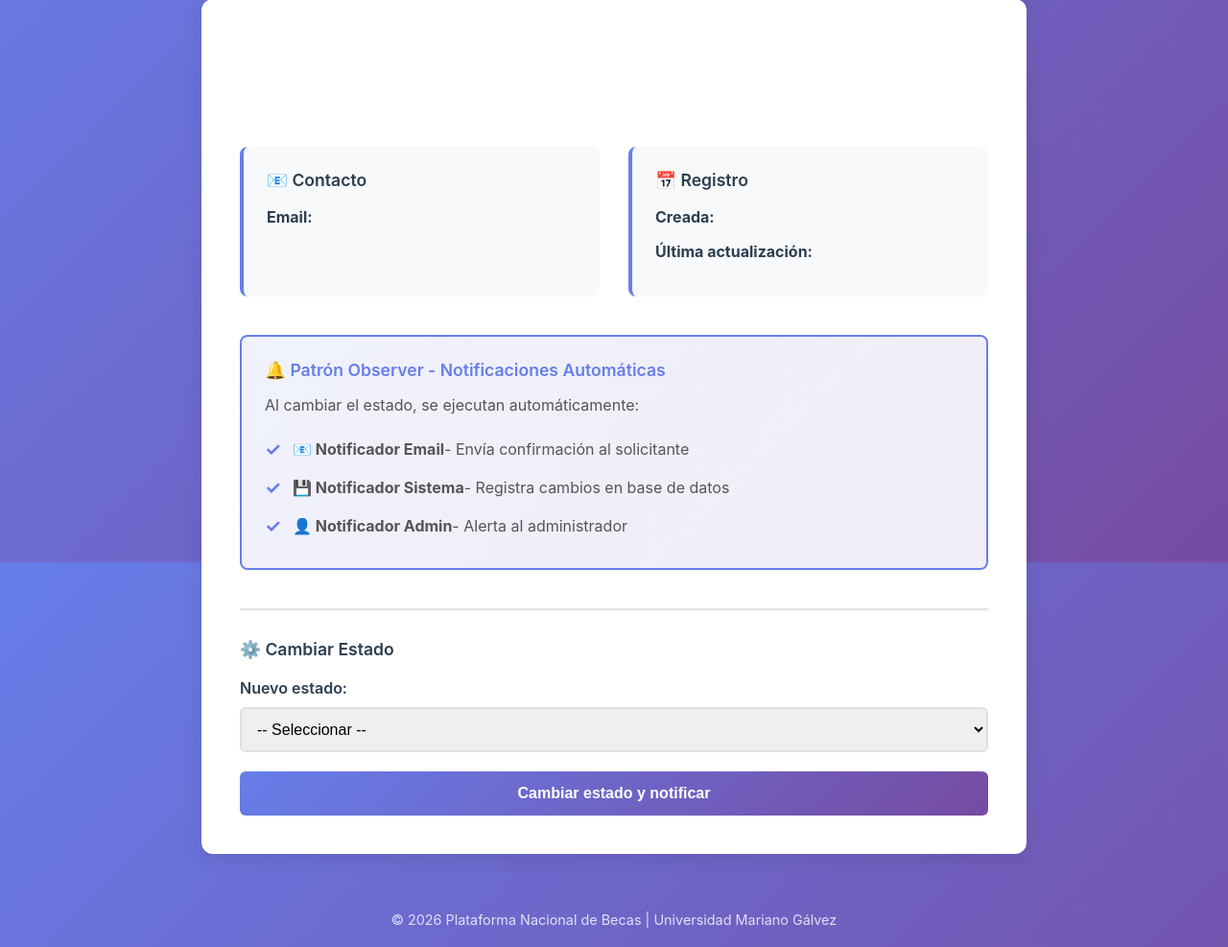
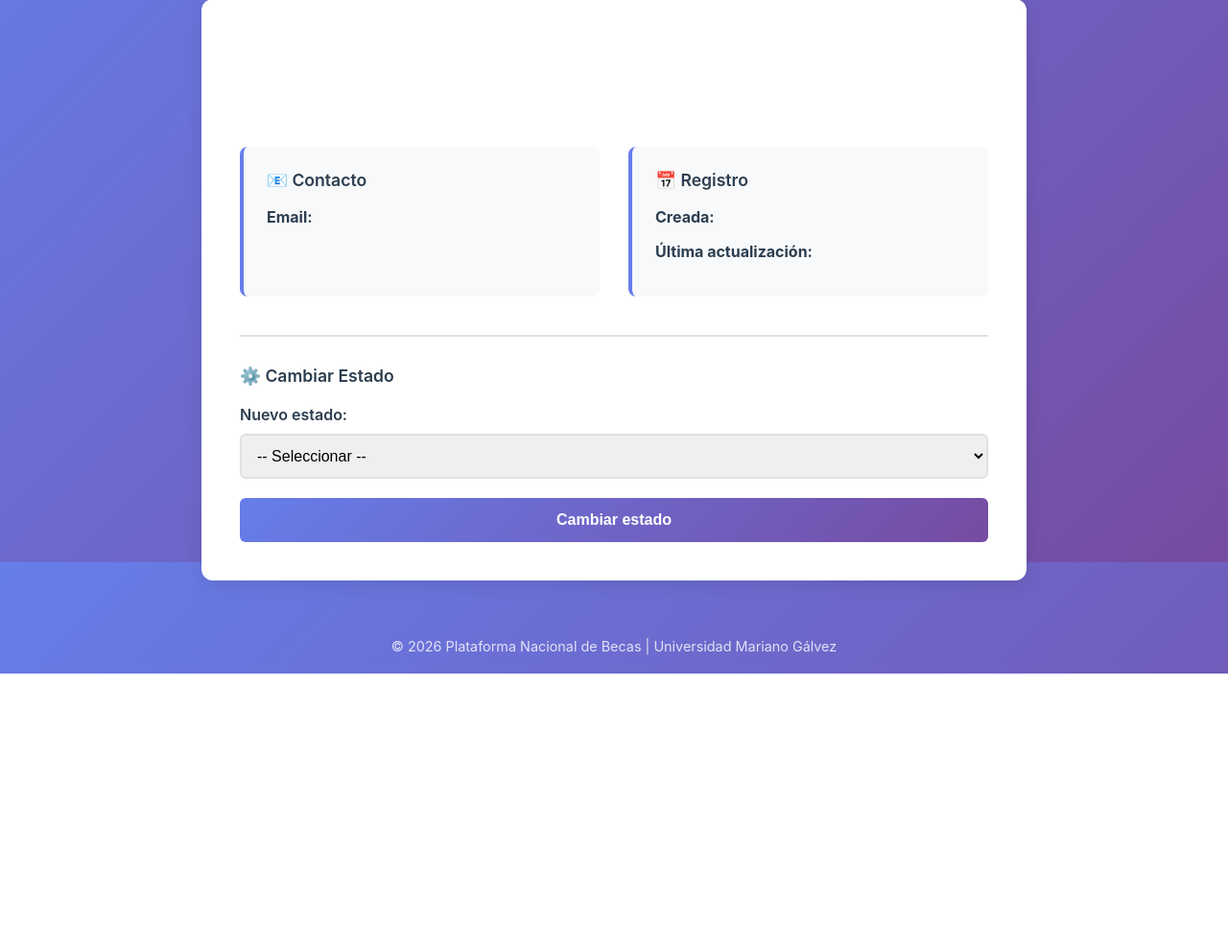
Before and after one commit to JFUENTES20/Proyecto_AnalisisdeS, a Django app: template templates/solicitudes/detalle.html in a window 1280 px wide. Shown: the part 214-1201 px from the top of the page at 96% size. After the commit the page ends 916 px from the top, so only its background shows below. Run offline with Django 5.2, Linux system fonts and the light colour scheme; the template is opened without the code that fills it, so the values that code supplies are empty.

Commit message:
docs: agregar README y actualizar patterns y detalle

```diff
--- a/solicitudes/patterns.py
+++ b/solicitudes/patterns.py
@@ -16,7 +16,7 @@ class Observer(ABC):
 
 
 class NotificadorEmail(Observer):
-    """Observador que simula envío de email"""
+    """Observador que hace un envío de email"""
 
     def actualizar(self, solicitud):
         print(f"📧 EMAIL: Se envió notificación a {solicitud.email}")
--- a/templates/solicitudes/detalle.html
+++ b/templates/solicitudes/detalle.html
@@ -85,36 +85,6 @@
             margin-bottom: 10px;
         }
         .section p strong { color: #2c3e50; }
-        .observer-box {
-            background: linear-gradient(135deg, rgba(102, 126, 234, 0.1), rgba(118, 75, 162, 0.1));
-            border: 2px solid #667eea;
-            border-radius: 8px;
-            padding: 24px;
-            margin: 30px 0;
-        }
-        .observer-box h4 {
-            color: #667eea;
-            margin-bottom: 16px;
-            font-size: 1.1rem;
-            font-weight: 600;
-        }
-        .observer-list {
-            list-style: none;
-            margin: 0;
-        }
-        .observer-list li {
-            padding: 8px 0;
-            color: #555;
-            display: flex;
-            align-items: center;
-        }
-        .observer-list li:before {
-            content: "✓";
-            color: #667eea;
-            font-weight: bold;
-            margin-right: 12px;
-            font-size: 1.2rem;
-        }
         .form-section {
             margin-top: 40px;
             padding-top: 30px;
@@ -201,16 +171,6 @@
                     </div>
                 </div>
 
-                <div class="observer-box">
-                    <h4>🔔 Patrón Observer - Notificaciones Automáticas</h4>
-                    <p style="margin-bottom: 16px; color: #555;">Al cambiar el estado, se ejecutan automáticamente:</p>
-                    <ul class="observer-list">
-                        <li><strong>📧 Notificador Email</strong> - Envía confirmación al solicitante</li>
-                        <li><strong>💾 Notificador Sistema</strong> - Registra cambios en base de datos</li>
-                        <li><strong>👤 Notificador Admin</strong> - Alerta al administrador</li>
-                    </ul>
-                </div>
-
                 <div class="form-section">
                     <h3>⚙️ Cambiar Estado</h3>
                     <form method="POST" action="{% url 'cambiar_estado' solicitud.id %}">
@@ -226,7 +186,7 @@
                                 <option value="rechazada">Rechazada</option>
                             </select>
                         </div>
-                        <button type="submit" class="btn">Cambiar estado y notificar</button>
+                        <button type="submit" class="btn">Cambiar estado</button>
                     </form>
                 </div>
             </div>
```
